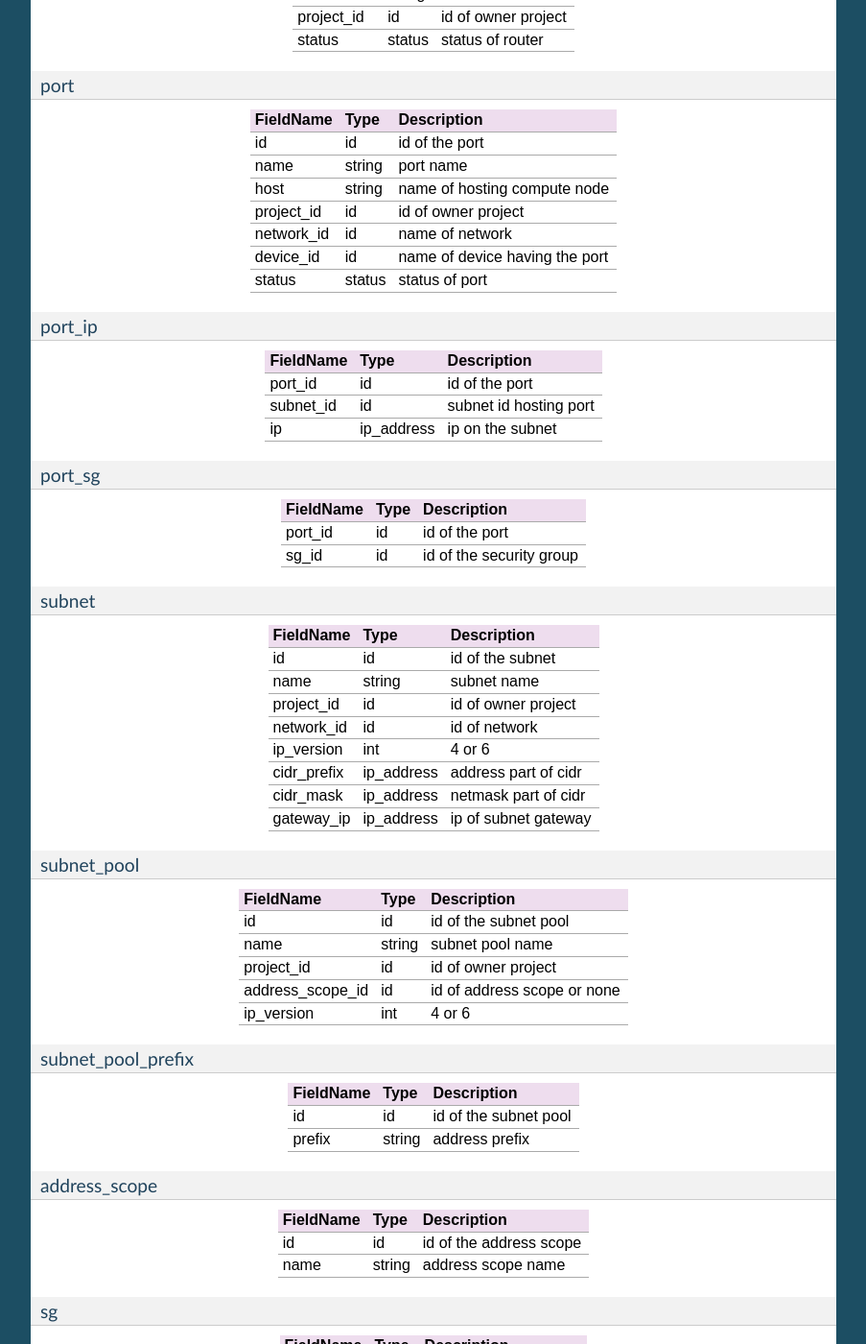
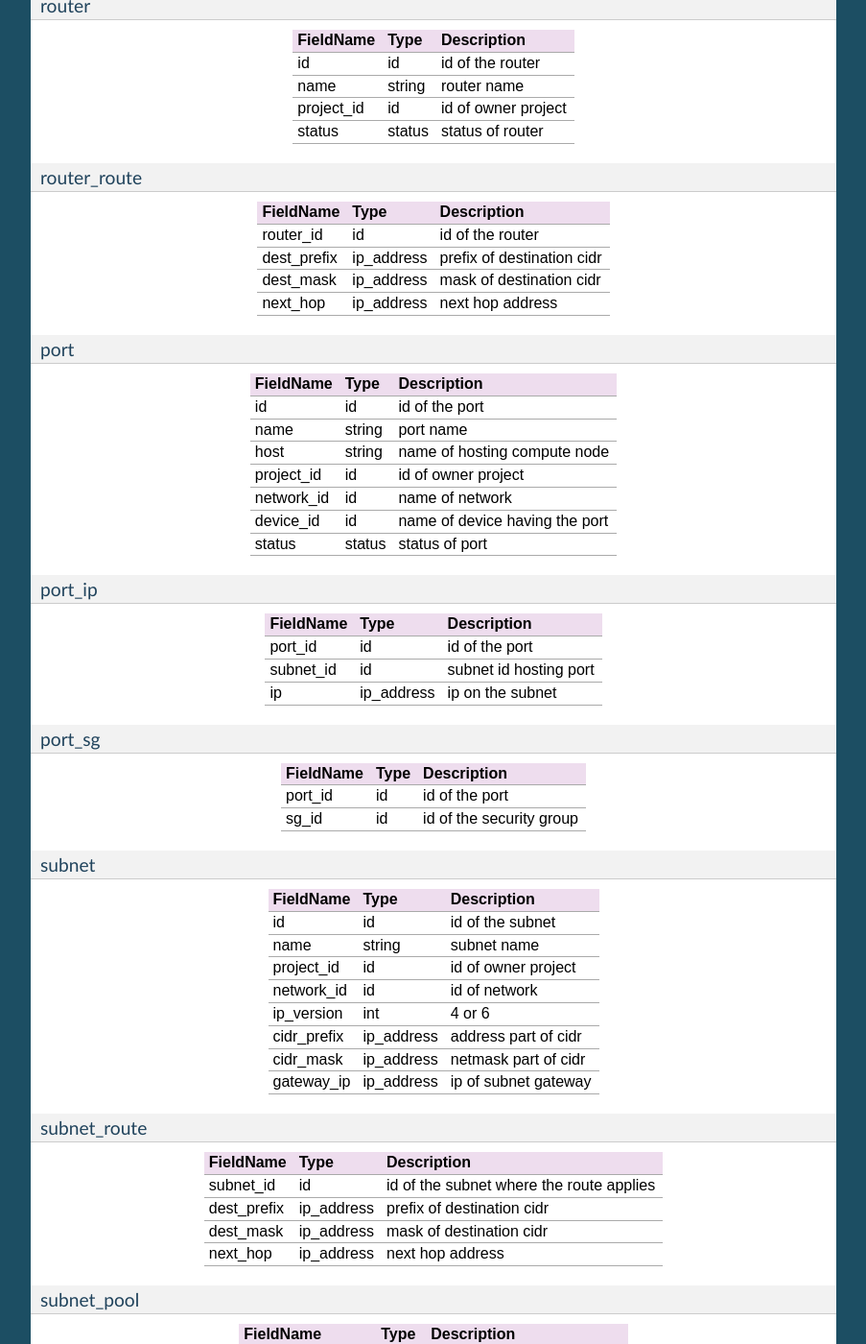
Before and after one commit to Orange-OpenSource/octant, a Sphinx documentation site: the page built from doc/source/user/index.rst, in a window 1280 px wide and 1400 px high, scrolled down 3650 px. Shown: the whole window at 96% size, without its empty margins (198-1101 px from the left). Built offline with Sphinx 7.4.7, drawn with Linux system fonts in a browser that asks for light colours; some of the changed text lies outside the part shown.

Commit message:
Updated doc.

```diff
--- a/doc/source/user/index.rst
+++ b/doc/source/user/index.rst
@@ -223,6 +229,19 @@ project_id  id       id of owner project
 status      status   status of router
 ==========  =======  =======================
 
+router_route
+------------
+
+===========  ==========  ==========================
+FieldName    Type        Description
+===========  ==========  ==========================
+router_id    id          id of the router
+dest_prefix  ip_address  prefix of destination cidr
+dest_mask    ip_address  mask of destination cidr
+next_hop     ip_address  next hop address
+===========  ==========  ==========================
+
+
 port
 ----
 
@@ -274,6 +293,18 @@ cidr_prefix   ip_address  address part of cidr
 cidr_mask     ip_address  netmask part of cidr
 gateway_ip    ip_address  ip of subnet gateway
 ============  ==========  =======================
+
+subnet_route
+------------
+
+===========  ==========  ========================================
+FieldName    Type        Description
+===========  ==========  ========================================
+subnet_id    id          id of the subnet where the route applies
+dest_prefix  ip_address  prefix of destination cidr
+dest_mask    ip_address  mask of destination cidr
+next_hop     ip_address  next hop address
+===========  ==========  ========================================
 
 subnet_pool
 -----------
```
Also changed, not shown: other parts of doc/source/user/index.rst (+7 -1 lines).
